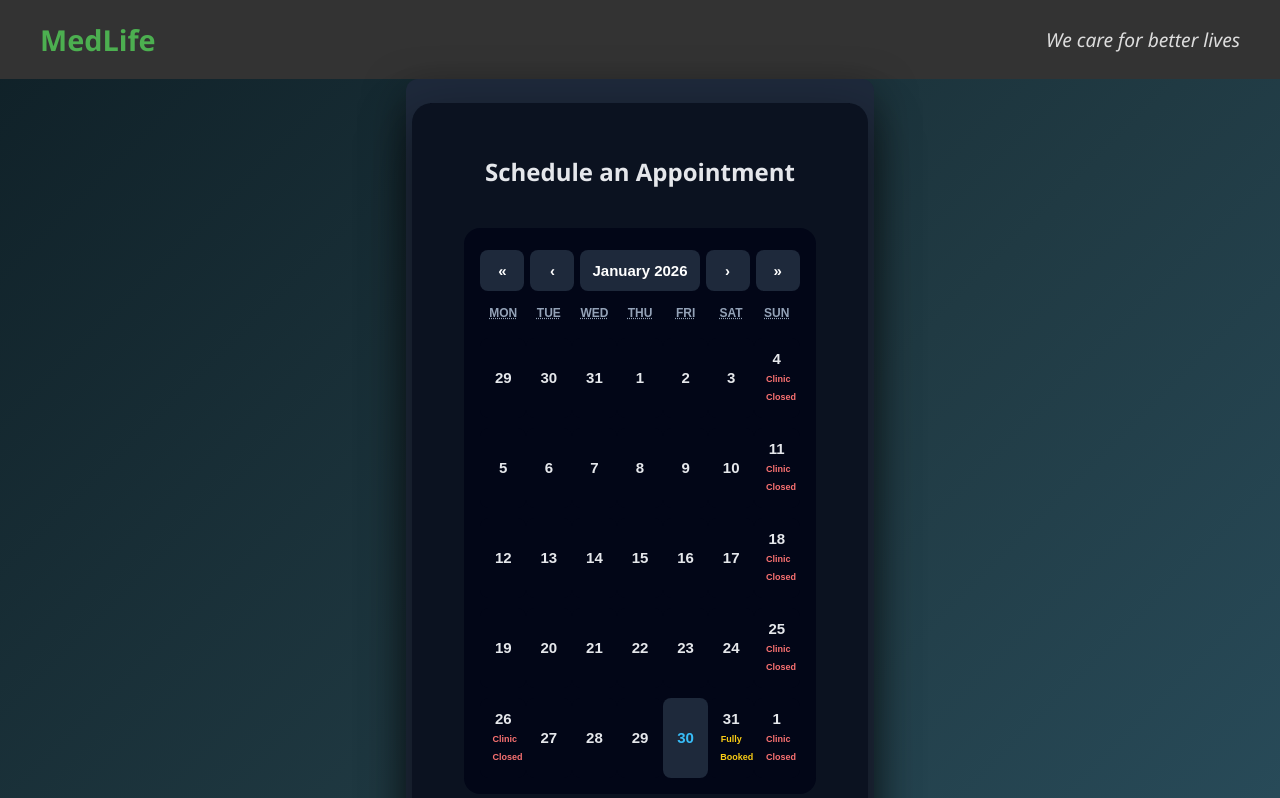
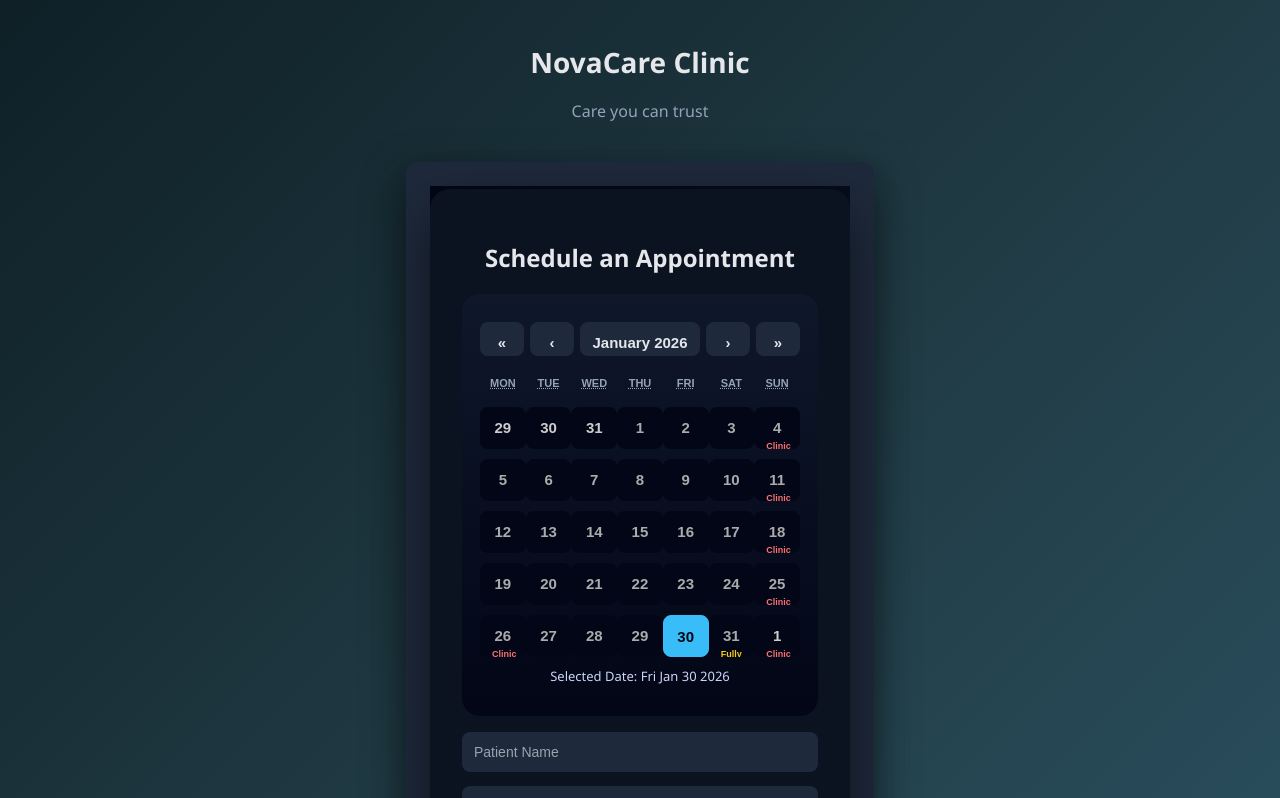
Before and after one commit to ghauravh/Appointment-Queue-System, a React (Create React App) app in the folder appointment-scheduler-frontend/: page / in a window 1280 px wide. Shown: the top 798 px of the page. Built offline with nearby package versions, Linux system fonts and the light colour scheme.

Commit message:
changed the design of the calendar

```diff
--- a/appointment-scheduler-frontend/src/components/CalendarComponent.css
+++ b/appointment-scheduler-frontend/src/components/CalendarComponent.css
@@ -1,146 +1,94 @@
 /* Container */
 .calendar-container {
-
-  padding: 20px;
-  border-radius: 16px;
-  text-align: center;
-  color: #f8fafc;
-  max-width: 360px;      /* ✅ important */
-  margin: 0 auto;
+  background: linear-gradient(180deg, #0f172a, #020617);
+  padding: 18px;
+  border-radius: 18px;
+  max-width: 360px;
+  margin: 0 auto 16px;
 }
 
 /* Calendar base */
 .react-calendar {
-  background: #020617 !important;
+  background: transparent !important;
   border: none !important;
-  border-radius: 16px;
-  padding: 16px;
-  color: white;
   width: 100%;
-  max-width: 100%;
-}
-
-.react-calendar {
-  pointer-events: auto !important;
-  z-index: 10;
-}
-
-.react-calendar__tile {
-  pointer-events: auto !important;
-  cursor: pointer;
+  color: #e5e7eb;
 }
 
 /* Navigation */
 .react-calendar__navigation {
-  display: flex !important;
-  justify-content: space-between;
-  align-items: center;
+  display: flex;
   gap: 6px;
-  margin-bottom: 10px;
+  margin-bottom: 12px;
 }
 
-/* Navigation buttons */
 .react-calendar__navigation button {
-  flex: 0 0 auto;
   background: #1e293b !important;
-  color: white !important;
-  border-radius: 8px;
-  padding: 6px 10px;
-  font-size: 14px;
+  color: #e5e7eb !important;
+  border-radius: 10px;
+  padding: 8px 12px;
+  font-weight: 600;
 }
 
-/* Month label */
 .react-calendar__navigation__label {
-  flex: 1;
-  text-align: center;
-  font-weight: 600;
-  white-space: nowrap;   /* ✅ prevents wrapping */
-  overflow: hidden;      /* ✅ prevents overflow */
-  text-overflow: ellipsis;
+  background: linear-gradient(135deg, #38bdf8, #2563eb) !important;
+  border-radius: 12px;
+  color: white !important;
+  font-weight: 700;
 }
 
-.react-calendar__navigation button:hover {
-  background: #2563eb !important;
-}
-
-/* Weekday names */
+/* Weekdays */
 .react-calendar__month-view__weekdays {
+  text-transform: uppercase;
+  font-size: 11px;
   color: #94a3b8;
-  font-weight: 600;
 }
 
 /* Day tiles */
 .react-calendar__tile {
   background: #020617 !important;
-  color: #e5e7eb !important;
-  border-radius: 10px;
+  border-radius: 12px;
+  height: 42px;
+  font-weight: 500;
 }
 
 /* Hover */
 .react-calendar__tile:hover {
-  background: #2563eb !important;
-  color: white !important;
+  background: #1d4ed8 !important;
 }
 
-/* Selected date (ACTIVE) */
+/* Selected day */
 .react-calendar__tile--active {
-  background: #0ea5e9 !important;
-  color: white !important;
-  font-weight: bold;
+  background: #38bdf8 !important;
+  color: #020617 !important;
+  font-weight: 700;
 }
 
 /* Today */
 .react-calendar__tile--now {
-  background: #1e293b !important;
-  color: #38bdf8 !important;
+  border: 1px solid #38bdf8 !important;
 }
 
-/* Disabled */
+/* Disabled days */
 .react-calendar__tile--disabled {
-  background: transparent !important;
-  color: #475569 !important;
+  color: #64748b !important;
 }
 
-/* Selected date text */
-.selected-date {
-  margin-top: 12px;
-  font-size: 14px;
-  color: #cbd5f5;
-}
-
-.react-calendar__tile--disabled {
-  background: transparent !important;
-  color: #475569 !important;
-  cursor: not-allowed !important;
-  text-decoration: line-through;
-}
-
+/* Status labels */
 .clinic-closed-text {
   display: block;
   font-size: 9px;
-  margin-top: 2px;
-  color: #f87171; /* soft red */
-  text-align: center;
-  pointer-events: none;
-}
-
-/* Make disabled Sundays obvious */
-.react-calendar__tile--disabled {
-  background: transparent !important;
-  color: #64748b !important;
-  cursor: not-allowed !important;
-  position: relative;
+  color: #f87171;
 }
 
 .fully-booked-text {
   display: block;
   font-size: 9px;
-  margin-top: 2px;
-  color: #facc15; /* amber */
-  text-align: center;
-  pointer-events: none;
+  color: #facc15;
 }
 
-.react-calendar__tile--disabled {
-  opacity: 0.6;
+.selected-date {
+  margin-top: 10px;
+  font-size: 13px;
+  color: #cbd5f5;
 }
--- a/appointment-scheduler-frontend/src/components/Header.css
+++ b/appointment-scheduler-frontend/src/components/Header.css
@@ -1,50 +1,16 @@
-/* Header.css */
-
 .header {
-    background-color: #333;
-    color: #fff;
-    padding: 20px;
-    display: flex;
-    align-items: center;
-    justify-content: center;
+  padding: 24px;
+  text-align: center;
+  background: transparent;
 }
 
-.header-content {
-    width: 100%;
-    max-width: 1200px;
-    display: flex;
-    justify-content: space-between;
-    align-items: center;
+.clinic-name {
+  font-size: 28px;
+  font-weight: 700;
+  color: #e5e7eb;
 }
 
-.logo h1 {
-    font-size: 1.8em;
-    font-weight: bold;
-    color: #4caf50; /* A green shade for the logo */
-    margin: 0;
+.tagline {
+  font-size: 16px;
+  color: #94a3b8;
 }
-
-.tagline p {
-    font-size: 1.2em;
-    color: #ddd;
-    margin: 0;
-    font-style: italic;
-}
-
-@media (max-width: 600px) {
-    .logo h1 {
-        font-size: 1.5em;
-        text-align: center;
-    }
-
-    .tagline p {
-        font-size: 1em;
-        text-align: center;
-        margin-top: 10px;
-    }
-
-    .header-content {
-        flex-direction: column;
-        align-items: center;
-    }
-}
--- a/appointment-scheduler-frontend/src/components/Header.js
+++ b/appointment-scheduler-frontend/src/components/Header.js
@@ -1,19 +1,12 @@
-import React from 'react';
-import './Header.css';
+import "./Header.css";
 
 const Header = () => {
-    return (
-        <header className="header">
-            <div className="header-content">
-                <div className="logo">
-                    <h1>MedLife</h1>
-                </div>
-                <div className="tagline">
-                    <p>We care for better lives</p>
-                </div>
-            </div>
-        </header>
-    );
+  return (
+    <header className="header">
+      <h1 className="clinic-name">NovaCare Clinic</h1>
+      <p className="tagline">Care you can trust</p>
+    </header>
+  );
 };
 
 export default Header;
```
